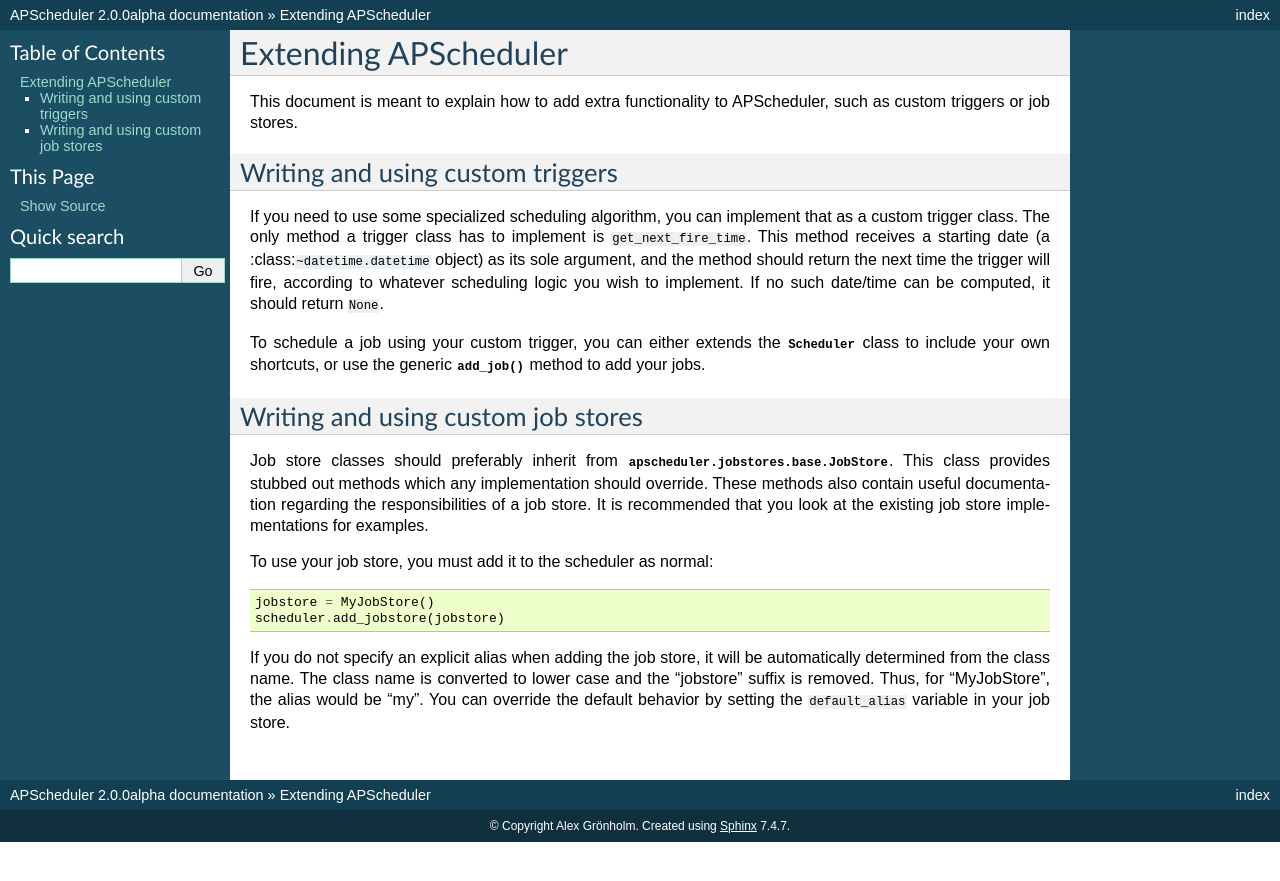
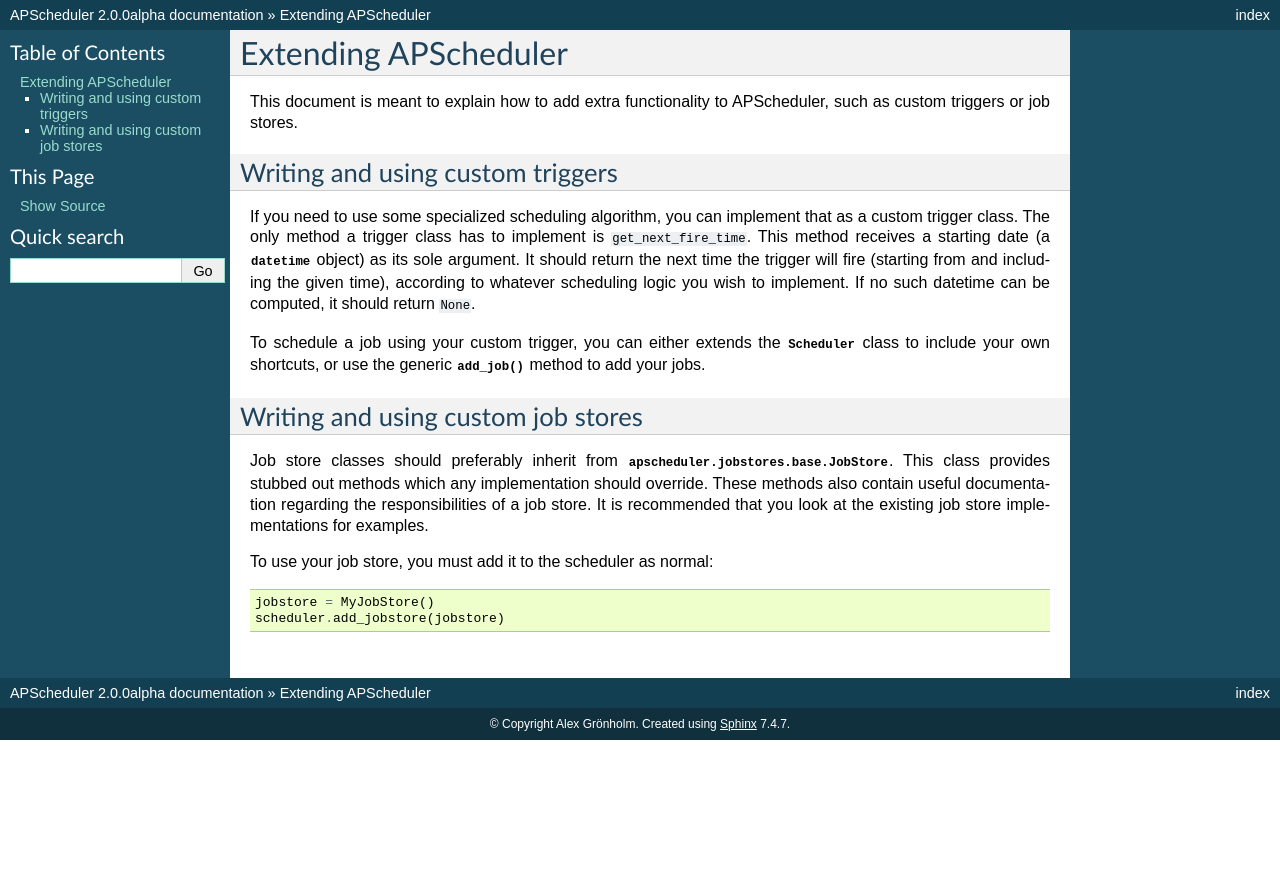
Before and after one commit to agronholm/apscheduler, a Sphinx documentation site: the page built from docs/extending.rst, in a window 1280 px wide. Shown: the top 881 px of the page. Built offline with Sphinx 7.4.7, drawn with Linux system fonts in a browser that asks for light colours.

Commit message:
Documentation improvements

```diff
--- a/docs/extending.rst
+++ b/docs/extending.rst
@@ -11,10 +11,10 @@
 If you need to use some specialized scheduling algorithm, you can implement
 that as a custom trigger class. The only method a trigger class has to
 implement is ``get_next_fire_time``. This method receives a starting date
-(a :class:``~datetime.datetime`` object) as its sole argument, and the method
-should return the next time the trigger will fire, according to whatever
-scheduling logic you wish to implement. If no such date/time can be computed,
-it should return ``None``.
+(a :class:`~datetime.datetime` object) as its sole argument. It should return
+the next time the trigger will fire (starting from and including the given time),
+according to whatever scheduling logic you wish to implement. If no such
+datetime can be computed, it should return ``None``.
 
 To schedule a job using your custom trigger, you can either extends the
 :class:`~apscheduler.scheduler.Scheduler` class to include your own shortcuts,
@@ -36,9 +36,3 @@
 
   jobstore = MyJobStore()
   scheduler.add_jobstore(jobstore)
-
-If you do not specify an explicit alias when adding the job store, it will be
-automatically determined from the class name. The class name is converted to
-lower case and the "jobstore" suffix is removed. Thus, for "MyJobStore", the
-alias would be "my". You can override the default behavior by setting the
-``default_alias`` variable in your job store.
```
Also changed, not shown: docs/modules/jobstores/mongodb.rst (added, +10 -0 lines), docs/modules/jobstores/ram.rst (added, +10 -0 lines), docs/modules/jobstores/shelve.rst (added, +10 -0 lines), docs/modules/jobstores/sqlalchemy.rst (added, +10 -0 lines).
